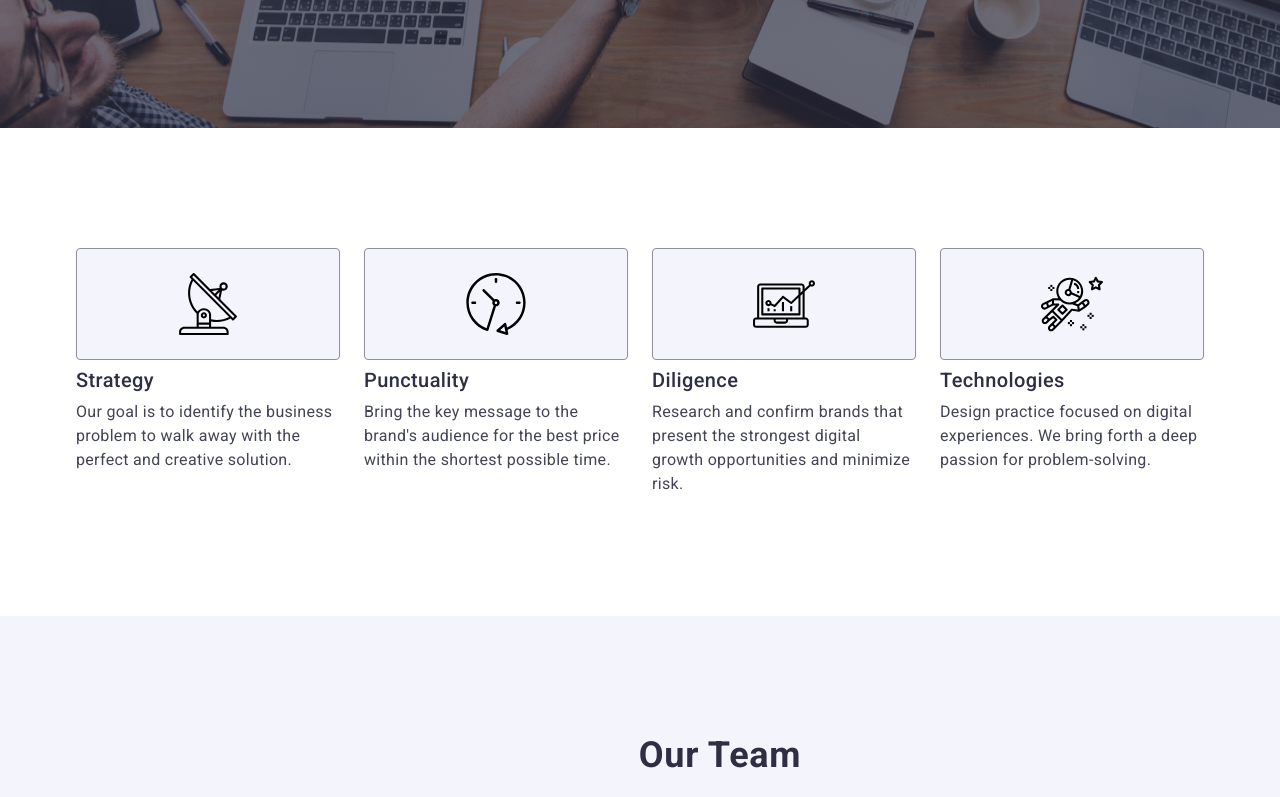
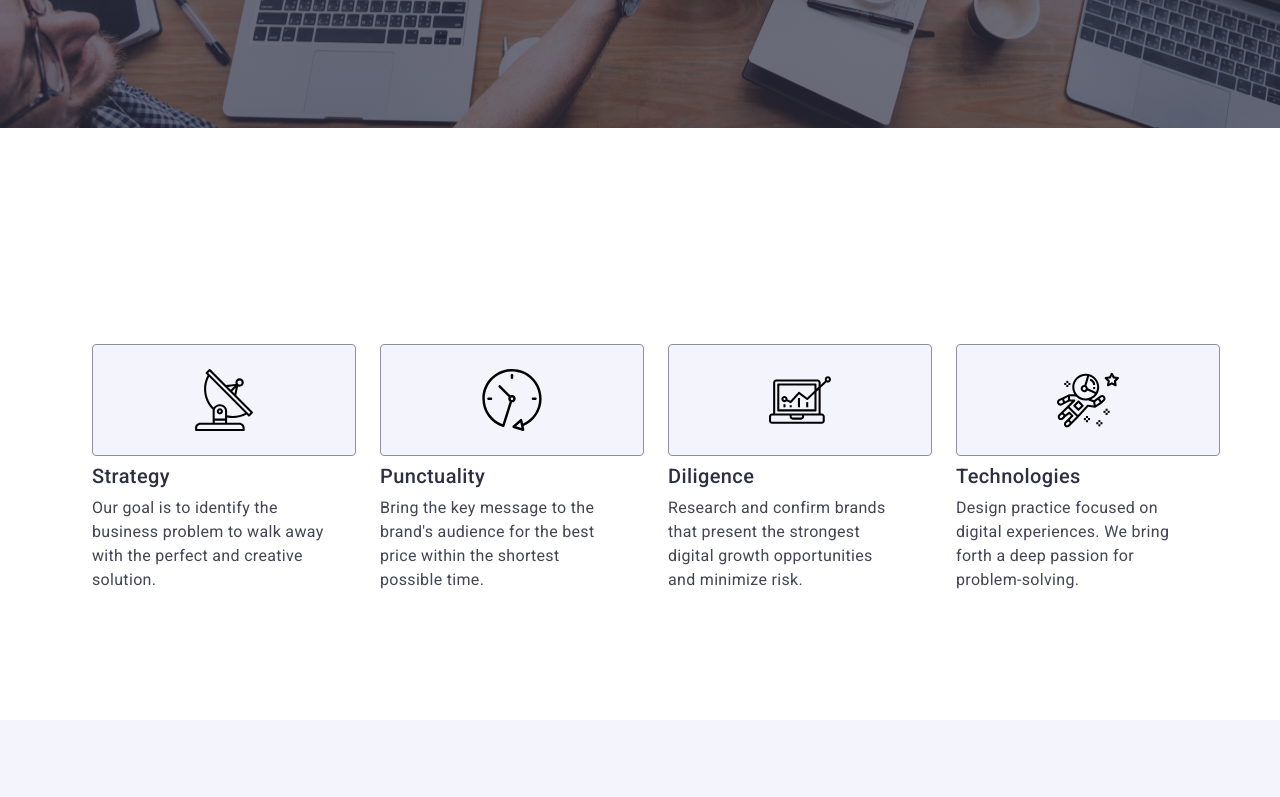
Before and after one commit to Natali1988r/Homework-6, a plain HTML site: page index.html in a window 1280 px wide. Shown: the part 545-1342 px from the top of the page. Drawn offline with nearby package versions, Linux system fonts and the light colour scheme.

Commit message:
commit1854

```diff
--- a/css/styles.css
+++ b/css/styles.css
@@ -299,7 +299,10 @@ transition: color 250ms cubic-bezier(0.4, 0, 0.2, 1);
  }
 
  .section-item {
-  width: calc((100% - 72px) / 4);
+  /*width: calc((100% - 72px) / 4);*/
+  width: 100%;
+  padding: 96px 16px 8px 16px;
+
  }
  .icon-section{
   display: none;
@@ -513,6 +516,7 @@ transition: transform 250ms cubic-bezier(0.4, 0, 0.2, 1);
   line-height: 1.5;
  }
 
+ /* footer-section */
  .footer-section {
    background-color: var(--color-brand);
    padding: 100px 0;
@@ -602,7 +606,7 @@ align-items: baseline;
   margin-right: 120px;
 }
 
-/*dfvvkdjcdklc*/
+
 
 .footer-input {
 margin-left: 80px;
--- a/index.html
+++ b/index.html
@@ -460,7 +460,7 @@
             </li>
           </ul>
         </div>
-        <!--ffffffffff-->
+
         <div class="footer-input">
           <p class="text-name">Subscribe</p>
           <form
@@ -560,7 +560,7 @@
      </div>
      </div>
      <!--Mobile menu for mobile adapt-->
-     <div class="menu-container">  <!--is-open-->
+     <div class="menu-container" data-modal>  <!--is-open-->
       <div class="mobile-menu-btn">
         <svg class="mobile-menu-icon" width="8" height="8" >
           <use href="./images/icons(2).svg#icon-close-black-18dp-2-1"></use>
```
